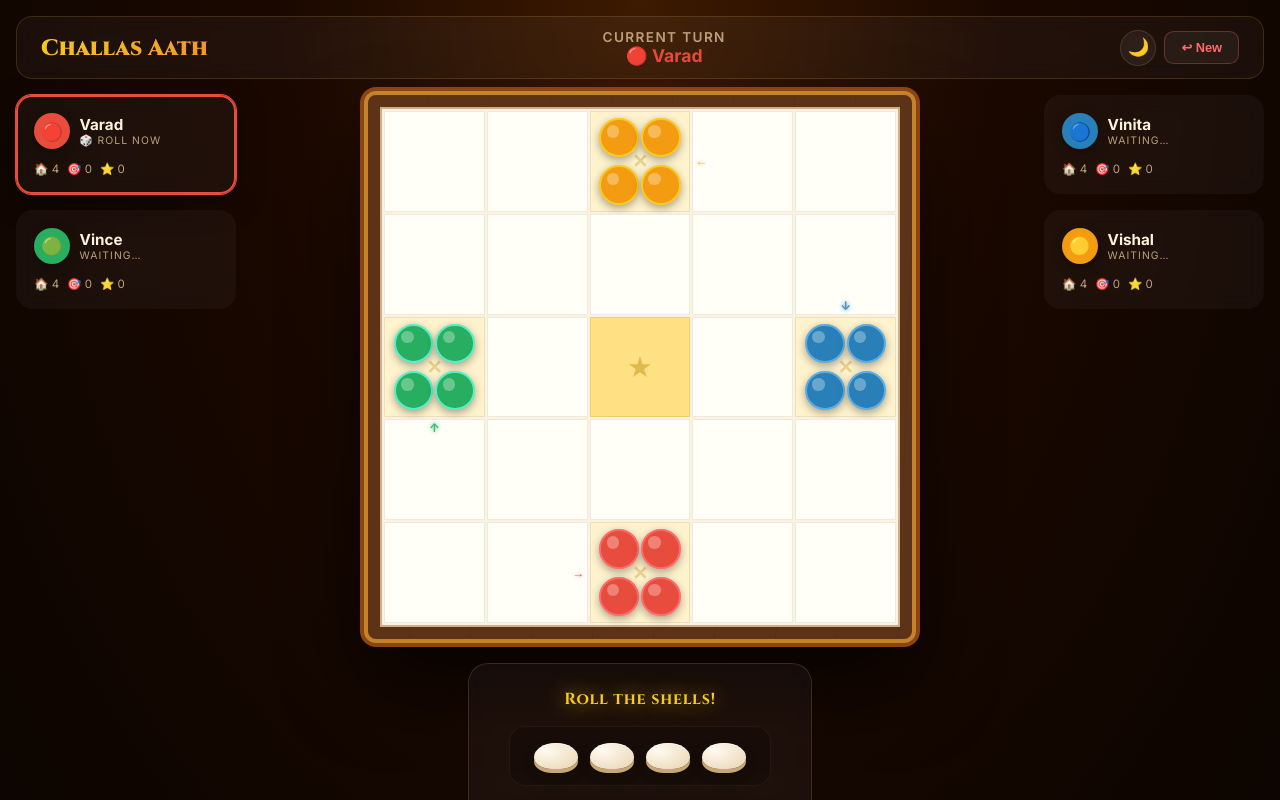
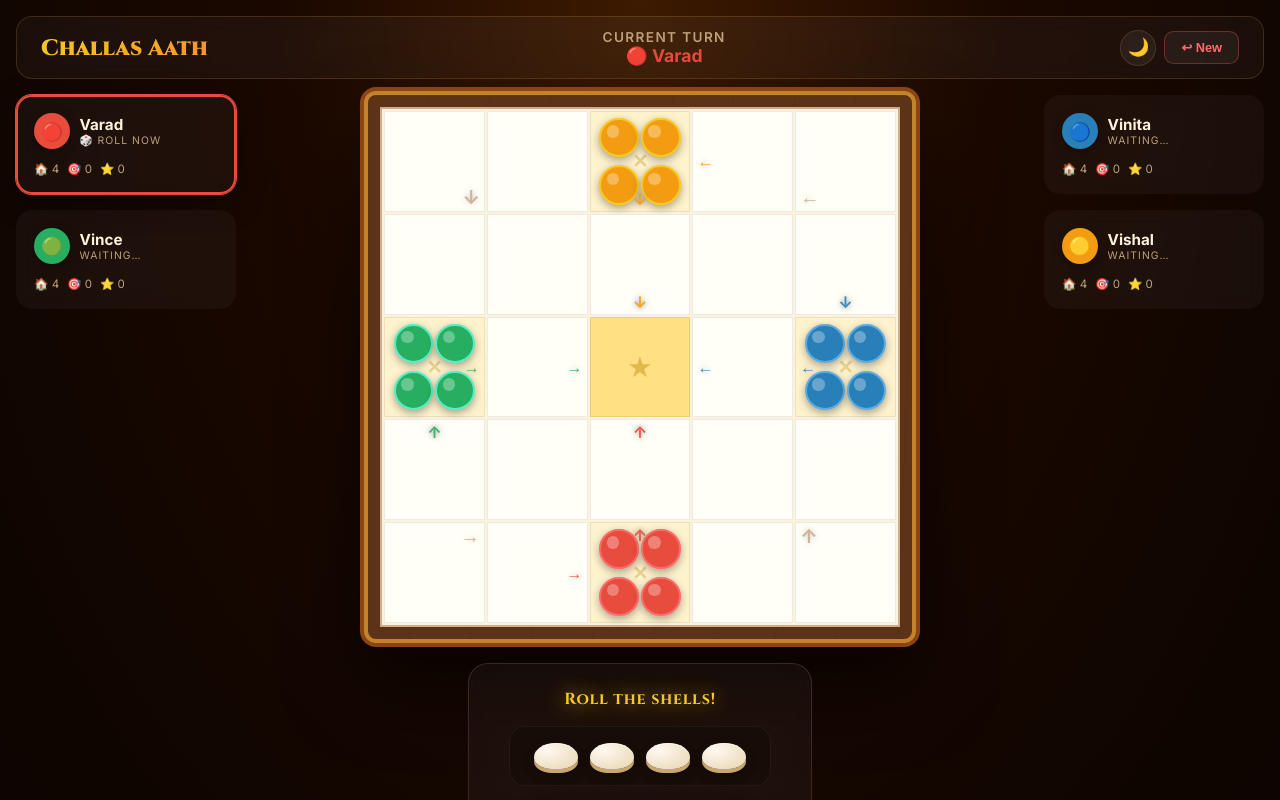
Before and after one commit to varadbarve/challas-aath, a React (Vite) app: page / in a window 1280 px wide. Both pictures are taken after a click on the button "⚑ Start Game". Shown: the top 800 px of the page. Built offline with nearby package versions, Linux system fonts and the light colour scheme; the HTML template or start-up script is replaced by a standard one.

Commit message:
fix: entry arrows and path logic based on user image

```diff
--- a/src/components/GameBoard.tsx
+++ b/src/components/GameBoard.tsx
@@ -11,18 +11,33 @@ interface Props {
 const PLAYER_COLORS = ['#e74c3c', '#2980b9', '#f39c12', '#27ae60'];
 const PLAYER_LIGHT  = ['#ff6b6b', '#5dade2', '#f9ca24', '#55efc4'];
 const PLAYER_EMOJI  = ['🔴', '🔵', '🟡', '🟢'];
-const CENTER_IDX    = 24;
+const CENTER_IDX    = 26; // 16 outer + 1 home + 8 inner + 1 inner-repeat + 1 center
 
-// Entry arrows on the cell BEFORE home (where pieces enter from)
-// Red  home=[4,2], enters from [4,1] → arrow points RIGHT (→)
-// Blue home=[2,4], enters from [1,4] → arrow points DOWN  (↓)
-// Yellow home=[0,2], enters from [0,3] → arrow points LEFT (←)
-// Green home=[2,0], enters from [3,0] → arrow points UP   (↑)
+// Updated arrows based on the image provided
+// Sequences: (Home-1 -> Home), (Home -> Inner), (Inner-Start -> Center)
 const ENTRY_ARROWS: { [key: string]: { color: string; arrow: string; pi: number }[] } = {
+  // Red (Player 0)
   '4-1': [{ color: PLAYER_COLORS[0], arrow: '→', pi: 0 }],
+  '4-2': [{ color: PLAYER_COLORS[0], arrow: '↑', pi: 0 }],
+  '3-2': [{ color: PLAYER_COLORS[0], arrow: '↑', pi: 0 }],
+  // Blue (Player 1)
   '1-4': [{ color: PLAYER_COLORS[1], arrow: '↓', pi: 1 }],
+  '2-4': [{ color: PLAYER_COLORS[1], arrow: '←', pi: 1 }],
+  '2-3': [{ color: PLAYER_COLORS[1], arrow: '←', pi: 1 }],
+  // Yellow (Player 2)
   '0-3': [{ color: PLAYER_COLORS[2], arrow: '←', pi: 2 }],
+  '0-2': [{ color: PLAYER_COLORS[2], arrow: '↓', pi: 2 }],
+  '1-2': [{ color: PLAYER_COLORS[2], arrow: '↓', pi: 2 }],
+  // Green (Player 3)
   '3-0': [{ color: PLAYER_COLORS[3], arrow: '↑', pi: 3 }],
+  '2-0': [{ color: PLAYER_COLORS[3], arrow: '→', pi: 3 }],
+  '2-1': [{ color: PLAYER_COLORS[3], arrow: '→', pi: 3 }],
+
+  // Corner Turns (Decorative)
+  '4-4': [{ color: '#8b4513', arrow: '↑', pi: -1 }], // BR Corner turns Up
+  '0-4': [{ color: '#8b4513', arrow: '←', pi: -1 }], // TR Corner turns Left
+  '0-0': [{ color: '#8b4513', arrow: '↓', pi: -1 }], // TL Corner turns Down
+  '4-0': [{ color: '#8b4513', arrow: '→', pi: -1 }], // BL Corner turns Right
 };
 
 const GameBoard: React.FC<Props> = ({ gameState, setGameState }) => {
@@ -223,11 +238,11 @@ const GameBoard: React.FC<Props> = ({ gameState, setGameState }) => {
         key={cellKey}
         className={`cell${isCenter ? ' center' : safe ? ' safe' : ''}${isHighlighted ? ' highlight' : ''}`}
       >
-        {/* Entry arrows */}
-        {arrows.map(({ color, arrow, pi }) => (
+        {/* Entry and turn arrows */}
+        {arrows.map(({ color, arrow, pi }, i) => (
           <span
-            key={`arrow-${pi}`}
-            className="entry-arrow"
+            key={`arrow-${pi}-${i}`}
+            className={`entry-arrow ${pi === -1 ? 'turn-arrow' : ''}`}
             style={{ color }}
           >
             {arrow}
--- a/src/index.css
+++ b/src/index.css
@@ -22,30 +22,57 @@
 
 /* ── GLASSMORPHISM THEME ────────────────────────── */
 .glass {
-  --body-bg:linear-gradient(135deg,#0f0c29 0%,#302b63 50%,#24243e 100%);
-  --text-main:#f0f0f0;--text-muted:rgba(255,255,255,0.55);
-  --card-bg:rgba(255,255,255,0.08);--card-border:rgba(255,255,255,0.15);
-  --board-bg:rgba(255,255,255,0.06);--safe-bg:rgba(255,255,255,0.12);--center-bg:rgba(255,255,255,0.18);
-  --board-border:1px solid rgba(255,255,255,0.12);
-  --cell-bg:rgba(255,255,255,0.04);--cell-border:1px solid rgba(255,255,255,0.06);
-  --highlight-bg:rgba(116,185,255,0.2);--highlight-shadow:inset 0 0 0 2px rgba(116,185,255,0.5);
-  --outer-bg:rgba(255,255,255,0.06);--outer-shadow:0 8px 32px rgba(0,0,0,0.4),inset 0 1px 0 rgba(255,255,255,0.1);
-  --dice-bg:rgba(255,255,255,0.08);--dice-border:rgba(255,255,255,0.15);
-  --btn-grad:linear-gradient(135deg,#667eea,#764ba2);--btn-text:#fff;
-  --accent:#667eea;
-  --glass-blur:blur(20px);
+  --body-bg: #0f0c29;
+  --glass-mesh:
+    radial-gradient(at 0% 0%, hsla(253,16%,7%,1) 0, transparent 50%),
+    radial-gradient(at 50% 0%, hsla(225,39%,30%,1) 0, transparent 50%),
+    radial-gradient(at 100% 0%, hsla(339,49%,30%,1) 0, transparent 50%),
+    radial-gradient(at 0% 50%, hsla(225,39%,30%,1) 0, transparent 50%),
+    radial-gradient(at 100% 50%, hsla(225,39%,30%,1) 0, transparent 50%),
+    radial-gradient(at 0% 100%, hsla(339,49%,30%,1) 0, transparent 50%),
+    radial-gradient(at 50% 100%, hsla(225,39%,30%,1) 0, transparent 50%),
+    radial-gradient(at 100% 100%, hsla(253,16%,7%,1) 0, transparent 50%);
+  --text-main:#ffffff;--text-muted:rgba(255,255,255,0.6);
+  --card-bg:rgba(255,255,255,0.06);--card-border:rgba(255,255,255,0.1);
+  --board-bg:rgba(255,255,255,0.03);--safe-bg:rgba(255,255,255,0.08);--center-bg:rgba(255,255,255,0.15);
+  --board-border:1px solid rgba(255,255,255,0.15);
+  --cell-bg:transparent;--cell-border:1px solid rgba(255,255,255,0.05);
+  --highlight-bg:rgba(255,255,255,0.1);--highlight-shadow:inset 0 0 0 2px rgba(255,255,255,0.4);
+  --outer-bg:rgba(255,255,255,0.02);--outer-shadow:0 8px 32px rgba(0,0,0,0.5),inset 0 1px 0 rgba(255,255,255,0.1);
+  --dice-bg:rgba(255,255,255,0.05);--dice-border:rgba(255,255,255,0.1);
+  --btn-grad:linear-gradient(135deg,#6366f1 0%,#a855f7 100%);--btn-text:#fff;
+  --accent:#a855f7;
+  --glass-blur:blur(24px);
   --wood-grain:none;
 }
 
+.glass::before {
+  content: "";
+  position: fixed;
+  inset: 0;
+  background: var(--glass-mesh);
+  z-index: -1;
+  animation: mesh-flow 20s ease infinite;
+  background-size: 200% 200%;
+}
+
+@keyframes mesh-flow {
+  0% { background-position: 0% 50% }
+  50% { background-position: 100% 50% }
+  100% { background-position: 0% 50% }
+}
+
 *,*::before,*::after{margin:0;padding:0;box-sizing:border-box}
-body{font-family:'Inter',sans-serif;background:var(--body-bg);min-height:100vh;color:var(--text-main);overflow-x:hidden}
-#root{width:100%;min-height:100vh}
+body{font-family:'Inter',sans-serif;background:var(--body-bg);min-height:100vh;color:var(--text-main);overflow-x:hidden;transition:background 0.5s ease}
+#root{width:100%;min-height:100vh;position:relative}
 
 /* ── SETUP ──────────────────────────────────────── */
-.setup-screen{min-height:100vh;display:flex;flex-direction:column;align-items:center;justify-content:center;padding:2rem;gap:2rem}
-.setup-title{font-family:'Cinzel',serif;font-size:clamp(2.5rem,6vw,4.5rem);font-weight:900;text-align:center;background:linear-gradient(135deg,#f9ca24,#f0932b,#e74c3c);-webkit-background-clip:text;-webkit-text-fill-color:transparent;background-clip:text;filter:drop-shadow(0 0 30px rgba(249,202,36,0.4));letter-spacing:.05em}
+.setup-screen{min-height:100vh;display:flex;flex-direction:column;align-items:center;justify-content:center;padding:2rem;gap:2rem;position:relative}
+.setup-title{font-family:'Cinzel',serif;font-size:clamp(2.5rem,6vw,4.5rem);font-weight:900;text-align:center;background:linear-gradient(135deg,#f9ca24,#f0932b,#e74c3c);-webkit-background-clip:text;-webkit-text-fill-color:transparent;background-clip:text;filter:drop-shadow(0 0 30px rgba(249,202,36,0.3));letter-spacing:.05em}
+.glass .setup-title{background:linear-gradient(135deg,#6366f1,#a855f7);-webkit-background-clip:text;background-clip:text;filter:drop-shadow(0 0 30px rgba(168,85,247,0.4))}
 .setup-subtitle{color:var(--text-muted);font-size:1rem;letter-spacing:.2em;text-transform:uppercase;margin-top:-1.5rem;text-align:center}
-.setup-card{background:var(--card-bg);border:1px solid var(--card-border);border-radius:1.5rem;padding:2.5rem;width:100%;max-width:520px;backdrop-filter:var(--glass-blur);box-shadow:0 40px 80px rgba(0,0,0,0.3)}
+.setup-card{background:var(--card-bg);border:1px solid var(--card-border);border-radius:1.5rem;padding:2.5rem;width:100%;max-width:520px;backdrop-filter:var(--glass-blur);box-shadow:0 40px 80px rgba(0,0,0,0.3);position:relative;z-index:1}
+
 .setup-grid{display:grid;grid-template-columns:1fr 1fr;gap:1.25rem;margin-bottom:2rem}
 .player-input-group{display:flex;flex-direction:column;gap:.4rem}
 .player-input-label{display:flex;align-items:center;gap:.5rem;font-size:.7rem;font-weight:600;text-transform:uppercase;letter-spacing:.15em;color:var(--text-muted)}
@@ -95,16 +122,47 @@ body{font-family:'Inter',sans-serif;background:var(--body-bg);min-height:100vh;c
 .glass .cell.center::before{color:rgba(255,255,255,0.25)}
 .cell.highlight{background:var(--highlight-bg);box-shadow:var(--highlight-shadow)}
 
-/* Entry arrows — positioned on the cell BEFORE home */
-.entry-arrow{position:absolute;font-size:clamp(.5rem,1.5vw,.75rem);font-weight:900;line-height:1;z-index:5;pointer-events:none;opacity:.85;text-shadow:0 0 4px currentColor}
+/* Entry arrows — positioned for flow */
+.entry-arrow{position:absolute;font-size:clamp(.7rem,2vw,1rem);font-weight:900;line-height:1;z-index:5;pointer-events:none;opacity:.9;text-shadow:0 0 6px rgba(0,0,0,0.5)}
+.glass .entry-arrow { text-shadow: 0 0 8px currentColor; }
+
+/* Turn arrows at corners */
+.entry-arrow.turn-arrow { opacity: 0.4; font-size: 1.2rem; }
+
 /* [4,1] = 22nd cell → arrow → */
-.cell:nth-child(22) .entry-arrow{right:2px;top:50%;transform:translateY(-50%)}
+.cell:nth-child(22) .entry-arrow{right:4px;top:50%;transform:translateY(-50%)}
+/* [4,2] = 23rd cell → arrow ↑ (Red Entry) */
+.cell:nth-child(23) .entry-arrow{top:4px;left:50%;transform:translateX(-50%)}
+/* [3,2] = 18th cell → arrow ↑ (Red Inner to Center) */
+.cell:nth-child(18) .entry-arrow{top:4px;left:50%;transform:translateX(-50%)}
+
 /* [1,4] = 10th cell → arrow ↓ */
-.cell:nth-child(10) .entry-arrow{bottom:2px;left:50%;transform:translateX(-50%)}
+.cell:nth-child(10) .entry-arrow{bottom:4px;left:50%;transform:translateX(-50%)}
+/* [2,4] = 15th cell → arrow ← (Blue Entry) */
+.cell:nth-child(15) .entry-arrow{left:4px;top:50%;transform:translateY(-50%)}
+/* [2,3] = 14th cell → arrow ← (Blue Inner to Center) */
+.cell:nth-child(14) .entry-arrow{left:4px;top:50%;transform:translateY(-50%)}
+
 /* [0,3] = 4th cell → arrow ← */
-.cell:nth-child(4) .entry-arrow{left:2px;top:50%;transform:translateY(-50%)}
+.cell:nth-child(4) .entry-arrow{left:4px;top:50%;transform:translateY(-50%)}
+/* [0,2] = 3rd cell → arrow ↓ (Yellow Entry) */
+.cell:nth-child(3) .entry-arrow{bottom:4px;left:50%;transform:translateX(-50%)}
+/* [1,2] = 8th cell → arrow ↓ (Yellow Inner to Center) */
+.cell:nth-child(8) .entry-arrow{bottom:4px;left:50%;transform:translateX(-50%)}
+
 /* [3,0] = 16th cell → arrow ↑ */
-.cell:nth-child(16) .entry-arrow{top:2px;left:50%;transform:translateX(-50%)}
+.cell:nth-child(16) .entry-arrow{top:4px;left:50%;transform:translateX(-50%)}
+/* [2,0] = 11th cell → arrow → (Green Entry) */
+.cell:nth-child(11) .entry-arrow{right:4px;top:50%;transform:translateY(-50%)}
+/* [2,1] = 12th cell → arrow → (Green Inner to Center) */
+.cell:nth-child(12) .entry-arrow{right:4px;top:50%;transform:translateY(-50%)}
+
+/* Corner Turns */
+.cell:nth-child(25) .entry-arrow { left: 4px; top: 4px; } /* [4,4] BR turns Up/Left */
+.cell:nth-child(5) .entry-arrow { left: 4px; bottom: 4px; } /* [0,4] TR turns Down/Left */
+.cell:nth-child(1) .entry-arrow { right: 4px; bottom: 4px; } /* [0,0] TL turns Down/Right */
+.cell:nth-child(21) .entry-arrow { right: 4px; top: 4px; } /* [4,0] BL turns Up/Right */
+
 
 /* Board pieces */
 .board-piece{width:calc(min(65vw,520px)/5*0.38);height:calc(min(65vw,520px)/5*0.38);border-radius:50%;cursor:pointer;position:relative;transition:all .15s;flex-shrink:0;box-shadow:0 3px 8px rgba(0,0,0,0.35)}
```
Also changed, not shown: src/paths.ts (+9 -11 lines).
